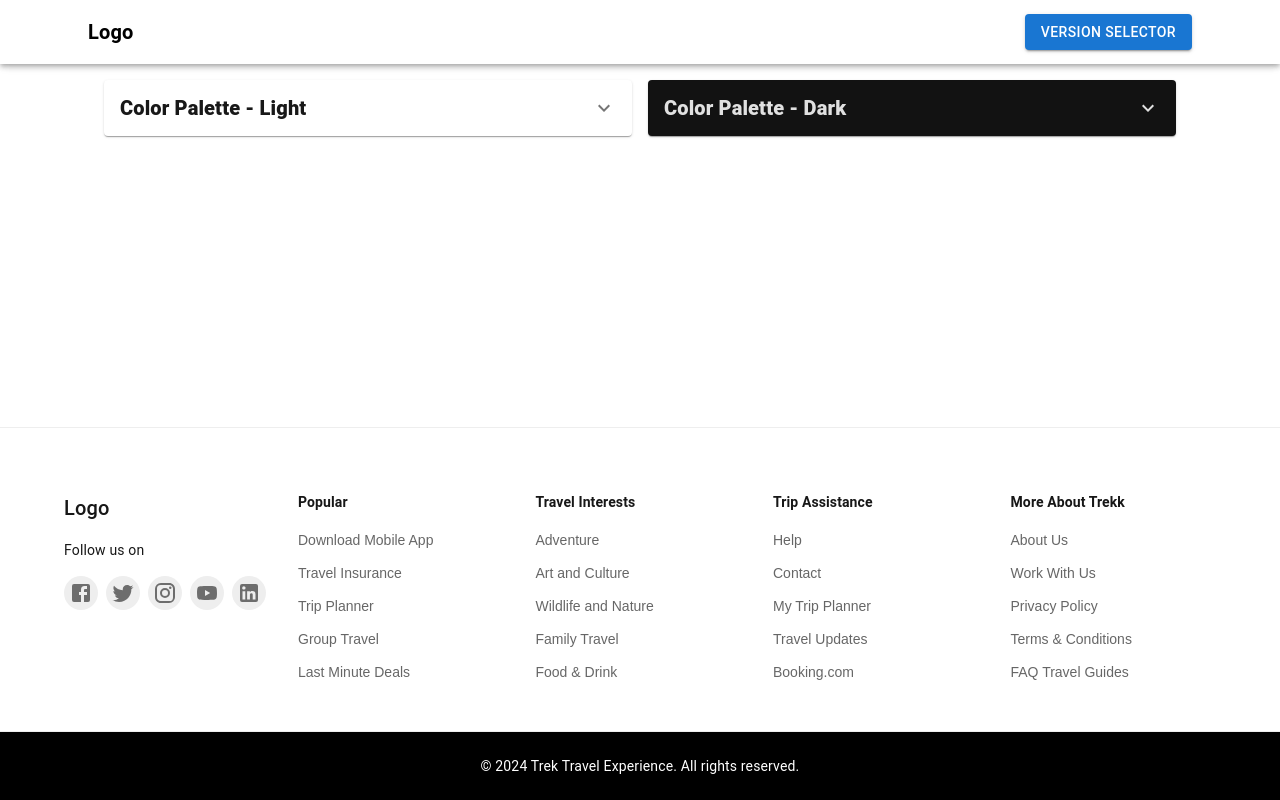
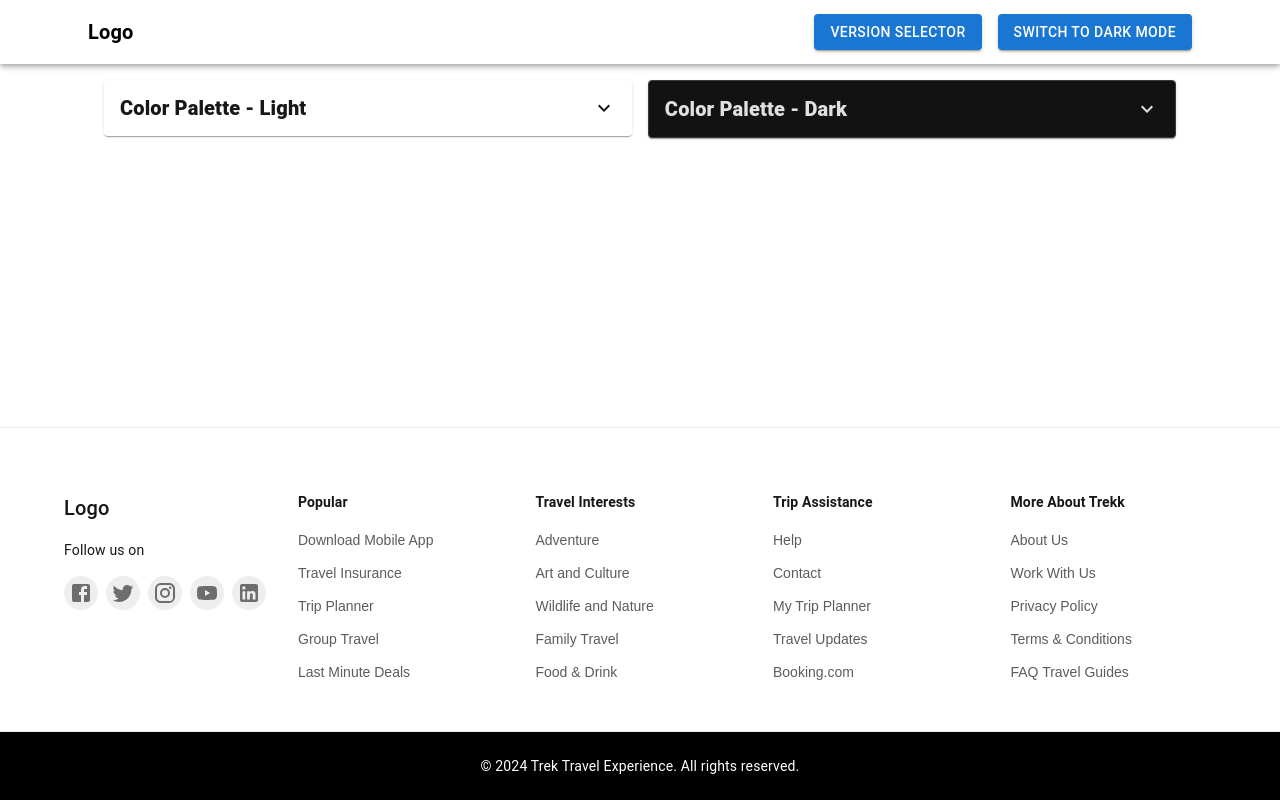
Before and after one commit to Yuki-kykyky/layout-demos, a Next.js app: page / in a window 1280 px wide. Built offline with nearby package versions, Linux system fonts and the light colour scheme.

Commit message:
import color theme for v5

```diff
--- a/app/components/page2/color-item.tsx
+++ b/app/components/page2/color-item.tsx
@@ -5,9 +5,14 @@ import { ColorPalette } from "../../common/styles/color-palette";
 interface ColorItemProps {
   colorName: string;
   colorValue: string;
+  colorPalette: typeof ColorPalette;
 }
 
-const ColorItem: React.FC<ColorItemProps> = ({ colorName, colorValue }) => {
+const ColorItem: React.FC<ColorItemProps> = ({
+  colorName,
+  colorValue,
+  colorPalette,
+}) => {
   return (
     <Paper
       sx={{
@@ -16,6 +21,8 @@ const ColorItem: React.FC<ColorItemProps> = ({ colorName, colorValue }) => {
         alignItems: "center",
         padding: 2,
         gap: 2,
+        bgcolor: colorPalette.Background.bgLight,
+        border: `1px solid ${colorPalette.Greyscale.dividers}`,
       }}
       data-layer="color itm"
     >
@@ -27,7 +34,7 @@ const ColorItem: React.FC<ColorItemProps> = ({ colorName, colorValue }) => {
           height: 40,
           bgcolor: colorValue,
           borderRadius: 2,
-          border: `1px solid ${ColorPalette.Greyscale.stroke}`,
+          border: `1px solid ${colorPalette.Greyscale.stroke}`,
         }}
       />
       {/* 颜色信息 */}
@@ -44,7 +51,7 @@ const ColorItem: React.FC<ColorItemProps> = ({ colorName, colorValue }) => {
           component="div"
           data-layer={colorName.replace(/\s+/g, "")}
           sx={{
-            color: ColorPalette.Greyscale.textPrimary,
+            color: colorPalette.Greyscale.textPrimary,
             fontWeight: "700",
             fontFamily: "Mulish, sans-serif",
           }}
@@ -56,7 +63,7 @@ const ColorItem: React.FC<ColorItemProps> = ({ colorName, colorValue }) => {
           component="div"
           data-layer={colorValue.replace("#", "")}
           sx={{
-            color: ColorPalette.Greyscale.textSecondary,
+            color: colorPalette.Greyscale.textSecondary,
             fontWeight: "500",
             fontFamily: "Mulish, sans-serif",
           }}
--- a/app/components/page2/color-palette-list.tsx
+++ b/app/components/page2/color-palette-list.tsx
@@ -21,7 +21,7 @@ export function ColorPaletteList({
 
   return (
     <Box
-      data-layer="Light/color palette"
+      data-layer="color-palette"
       sx={{
         width: "100%",
         display: "flex",
@@ -72,13 +72,14 @@ export function ColorPaletteList({
             {/* 颜色列表 */}
             <AccordionDetails
               sx={{
-                bgcolor: ColorPalette.Background.bgDarken,
-                borderTop: `1px solid ${ColorPalette.Greyscale.dividers}`,
+                bgcolor: colorPalette.Background.bgDarken,
+                borderTop: `1px solid ${colorPalette.Greyscale.dividers}`,
               }}
             >
               <Stack direction="row" flexWrap="wrap" gap={1.5} pt={1}>
                 {Object.entries(colors).map(([colorName, colorValue]) => (
                   <ColorItem
+                    colorPalette={colorPalette}
                     key={colorName}
                     colorName={colorName}
                     colorValue={colorValue}
--- a/app/page.tsx
+++ b/app/page.tsx
@@ -1,15 +1,15 @@
 "use client";
 import Footer from "@/app/footer";
-import { Button, Menu, MenuItem } from "@mui/material";
+import { Button, Menu, MenuItem, ThemeProvider, Box } from "@mui/material";
 import React, { useState } from "react";
 import "typeface-source-code-pro";
 import Header from "./header";
-
 import { FigmaWithCodeAndTextGeneration } from "./pages/figma-with-code-and-text-generation";
 import { FigmaCodeGeneration } from "./pages/figma-with-code-generation";
 import { ImageGeneration } from "./pages/image-generation";
 import { ImageCodeGeneration } from "./pages/image-with-code-generation";
 import { WoopDesignSystem } from "./pages/woop-design-system";
+import { lightTheme, darkTheme } from "./theme";
 
 export default function Home() {
   const versionMap = {
@@ -35,6 +35,7 @@ export default function Home() {
     },
   };
 
+  const [isDarkMode, setIsDarkMode] = useState(false);
   const [version, setVersion] = useState("v5");
   const [anchorEl, setAnchorEl] = useState<null | HTMLElement>(null);
 
@@ -47,14 +48,32 @@ export default function Home() {
     setAnchorEl(null);
   };
 
+  const toggleTheme = () => {
+    setIsDarkMode((prev) => !prev);
+  };
+
   return (
-    <div className="min-h-screen flex flex-col">
+    <ThemeProvider theme={isDarkMode ? darkTheme : lightTheme}>
+      <Box
+        sx={{
+          width: "100%",
+          minHeight: "100vh",
+          display: "flex",
+          flexDirection: "column",
+          bgcolor: (theme) => theme.palette.background.default,
+        }}
+      >
         <Header
           slot={
             <>
               <Button variant="contained" onClick={handleClick}>
                 version selector
               </Button>
+              {version === "v5" && (
+                <Button variant="contained" onClick={toggleTheme}>
+                  {isDarkMode ? "Switch to Light Mode" : "Switch to Dark Mode"}
+                </Button>
+              )}
               <Menu
                 anchorEl={anchorEl}
                 open={Boolean(anchorEl)}
@@ -73,6 +92,7 @@ export default function Home() {
           {versionMap[version as keyof typeof versionMap].content}
         </main>
         <Footer />
-    </div>
+      </Box>
+    </ThemeProvider>
   );
 }
--- a/app/pages/woop-design-system.tsx
+++ b/app/pages/woop-design-system.tsx
@@ -17,9 +17,18 @@ export function WoopDesignSystem() {
     <Container maxWidth="xl">
       <Stack direction="row" gap={2}>
         <Box>
-          <Accordion id="color-palette-light-list">
+          <Accordion
+            sx={{
+              bgcolor: ColorPalette.Background.bgLight,
+            }}
+            id="color-palette-light-list"
+          >
             <AccordionSummary
-              expandIcon={<ExpandMoreIcon />}
+              expandIcon={
+                <ExpandMoreIcon
+                  sx={{ color: ColorPalette.Greyscale.textPrimary }}
+                />
+              }
               aria-controls="color-palette-light-list"
               id="color-palette-light-list"
             >
@@ -47,6 +56,7 @@ export function WoopDesignSystem() {
             id="color-palette-dark-list"
             sx={{
               bgcolor: ColorPaletteDark.Background.bgDarken,
+              border: `1px solid ${ColorPaletteDark.Greyscale.dividers}`,
             }}
           >
             <AccordionSummary
--- /dev/null
+++ b/app/theme.ts
@@ -0,0 +1,31 @@
+import { createTheme } from '@mui/material/styles';
+import { ColorPalette, ColorPaletteDark } from './common/styles/color-palette';
+const lightTheme = createTheme({
+  palette: {
+    mode: "light",
+    background: {
+      default: ColorPalette.Background.bgLight,
+      paper: ColorPalette.Background.bgDarken,
+    },
+    text: {
+      primary: ColorPalette.Greyscale.textPrimary,
+      secondary: ColorPalette.Greyscale.textSecondary,
+    },
+  },
+});
+
+const darkTheme = createTheme({
+  palette: {
+    mode: "dark",
+    background: {
+      default: ColorPaletteDark.Background.bgDarken,
+      paper: ColorPaletteDark.Background.bgLight,
+    },
+    text: {
+      primary: ColorPaletteDark.Greyscale.white,
+      secondary: ColorPaletteDark.Greyscale.textSecondary,
+    },
+  },
+});
+
+export { lightTheme, darkTheme };
```
Lines whose indentation alone changed are shown as unchanged.
